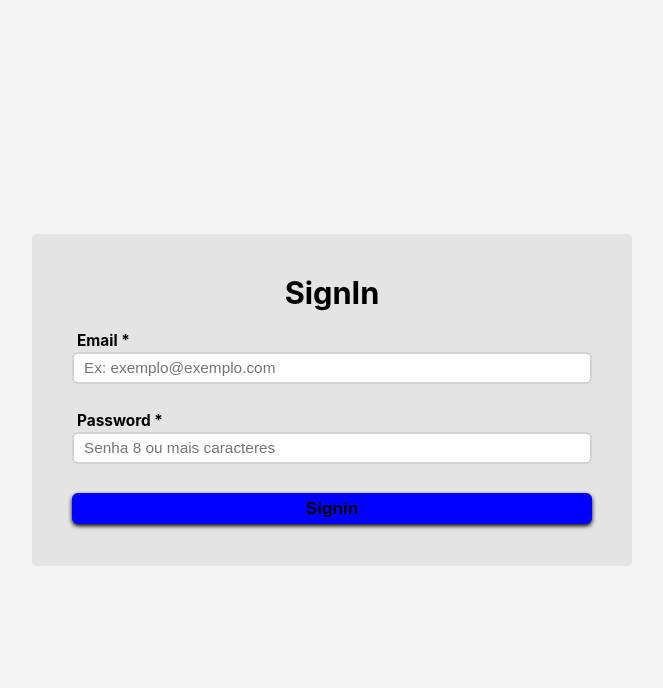
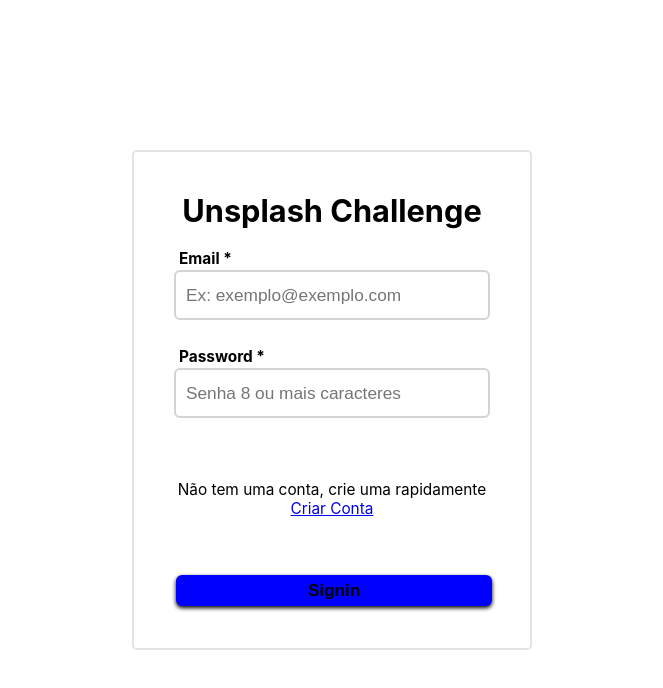
Before and after one commit to VitorFirminoSilva/UnsplashChallenge, a React (Create React App) app in the folder frontend/: page /unsplash/signin in a window 1280 px wide. Shown: the top 688 px of the page, without its empty margins (308-971 px from the left). Built offline with nearby package versions, Linux system fonts and the light colour scheme.

Commit message:
Add new hook and forms

```diff
--- a/frontend/package.json
+++ b/frontend/package.json
@@ -11,14 +11,18 @@
     "@types/node": "^16.11.45",
     "@types/react": "^18.0.15",
     "@types/react-dom": "^18.0.6",
+    "@unform/core": "^2.1.6",
+    "@unform/web": "^2.1.6",
     "axios": "^0.27.2",
     "react": "^18.2.0",
     "react-dom": "^18.2.0",
+    "react-hook-form": "^7.34.0",
     "react-router-dom": "^6.3.0",
     "react-scripts": "^5.0.1",
     "styled-components": "^5.3.5",
     "typescript": "^4.7.4",
-    "web-vitals": "^2.1.4"
+    "web-vitals": "^2.1.4",
+    "yup": "^0.32.11"
   },
   "scripts": {
     "start": "react-scripts start",
--- a/frontend/src/components/Button/styled.ts
+++ b/frontend/src/components/Button/styled.ts
@@ -36,4 +36,5 @@
         box-shadow: inset 0px 0px 10px 0 grey;
         cursor: auto;
     }
+
 `;
--- a/frontend/src/components/Input/index.tsx
+++ b/frontend/src/components/Input/index.tsx
@@ -1,6 +1,6 @@
 import React from 'react';
 import PropTypes from 'prop-types';
-import { Error, Input, InputGroup, Label } from './styled';
+import { Error, Input, InputField, Label } from './styled';
 
 interface Props extends React.InputHTMLAttributes<HTMLInputElement>{
     name: string;
@@ -10,14 +10,14 @@
     width?: number;
 }
 
-const CustomInput: React.FC<Props> = ({ name, label, allowNegative, required, width, ...rest }) => {
+const CustomInput: React.FC<Props> = ({ name, label, form, allowNegative, required, width, ...rest }) => {
 
     return (
-        <InputGroup width={width}>
+        <InputField width={width}>
             {label && <Label htmlFor={name}>{label} {required? '*' : ''}</Label>}
-            <Input name={name} {...rest} />
+            <Input autoComplete='none' name={name} {...rest} />
             <Error></Error>
-        </InputGroup>
+        </InputField>
     );
 }
 
--- a/frontend/src/components/Input/styled.ts
+++ b/frontend/src/components/Input/styled.ts
@@ -17,10 +17,19 @@
     &:focus{
         border: 2px solid grey;
     }
+
+    &.sm{
+        height: 20px;
+    }
+
+    &.lg{
+        height: 50px;
+        font-size: 1.8rem;
+    }
 `;
 
 
-export const InputGroup =  styled.div<Props>`
+export const InputField =  styled.div<Props>`
     width: ${(props) => props.width ? props.width : 100}%;
     display: flex;
     flex-direction: column;
--- a/frontend/src/pages/Main/SignIn/index.tsx
+++ b/frontend/src/pages/Main/SignIn/index.tsx
@@ -1,31 +1,63 @@
-import React from 'react';
+import React, { useRef } from 'react';
+import { useNavigate } from 'react-router-dom';
+import { useForm } from 'react-hook-form';
 import CustomButton from '../../../components/Button';
 import CustomInput from '../../../components/Input';
-import { CenterWrapper, FormGroup } from './styled';
+import { CenterWrapper, FormGroup, InputGroup, TextWrapper, Wrapper } from './styled';
+import { FormHandles } from '@unform/core';
+import { Error, Input, InputField, Label } from '../../../components/Input/styled';
 
-
+interface FormData {
+    email: string;
+    password: string;
+}
 
 const SignIn: React.FC = () => {
     document.title = 'Unsplash App | SignIn';
+
+    const formRef = useRef<FormHandles>(null);
+
+    const { register, handleSubmit , formState: { errors } }  = useForm();
+
+    const navigate = useNavigate();
+
+    const getSubmit = (data: {}) => {
+       console.log(data);
+    };
+
     return (
         <CenterWrapper>
+            <form onSubmit={handleSubmit(getSubmit)}>
+                <Wrapper>
+                    <TextWrapper>
+                        <h1>Unsplash Challenge</h1>
+                    </TextWrapper>
                     <FormGroup>
-                <h1>SignIn</h1>
-                <CustomInput
-                    required={true}
-                    placeholder="Ex: exemplo@exemplo.com"
-                    label='Email'
-                    name="email"
-                    width={100}
+                        <InputGroup>
+                            <InputField width={100}>
+                                <Label htmlFor={"email"}> Email *</Label>
+                                <Input
+                                    autoComplete='none'
+                                    placeholder='Ex: exemplo@exemplo.com'
+                                    {...register("email")}
+                                    type='text'
+                                    className='lg'
                                 />
-                <CustomInput
-                    required={true}
+                                <Error></Error>
+                            </InputField>
+                            <InputField width={100}>
+                                <Label htmlFor={"password"}> Password *</Label>
+                                <Input
+                                    autoComplete='none'
                                     placeholder='Senha 8 ou mais caracteres'
-                    label='Password'
-                    name='password'
+                                    {...register("password")}
                                     type='password'
-                    width={100}
+                                    className='lg'
                                 />
+                                <Error></Error>
+                            </InputField>
+                        </InputGroup>
+                        <TextWrapper>Não tem uma conta, crie uma rapidamente <a href="/unsplash/createnew">Criar Conta</a></TextWrapper>
                         <CustomButton
                             background='blue'
                             color='black'
@@ -34,6 +66,8 @@
                             Signin
                         </CustomButton>
                     </FormGroup>
+                </Wrapper>
+            </form>
         </CenterWrapper>
     );
 };
--- a/frontend/src/pages/Main/SignIn/styled.ts
+++ b/frontend/src/pages/Main/SignIn/styled.ts
@@ -3,25 +3,48 @@
 
 
 
-export const CenterWrapper =  styled.div`
+export const CenterWrapper = styled.div`
 
     display: flex;
     flex-direction: column;
     align-items: center;
     justify-content: center;
     height: 100vh;
-    background-color: #f5f5f5;
+    background-color: #fff;
 `;
 
-export const FormGroup =  styled.div`
+export const Wrapper = styled.div`
 
     display: flex;
     flex-direction: column;
     align-items: center;
-    background-color: #e4e4e4;
+    border: 2px solid #e4e4e4;
     border-radius: 5px;
-    width: 600px;
+    width: 400px;
+    height: 500px;
     padding: 40px;
     gap: 20px;
 
 `;
+
+export const TextWrapper = styled.div`
+    text-align: center;
+    font-size: 1.6rem;
+
+`;
+
+export const FormGroup = styled.div`
+
+    width: 100%;
+    height: 100%;
+    display: flex;
+    flex-direction: column;
+    justify-content: space-between;
+`;
+
+export const InputGroup = styled.div`
+    display: flex;
+    flex-direction: column;
+    width: 100%;
+    gap: 20px;
+`;
```
Lines whose indentation alone changed are shown as unchanged.
